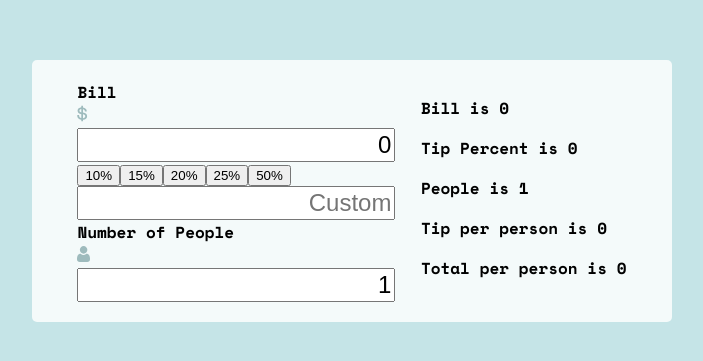
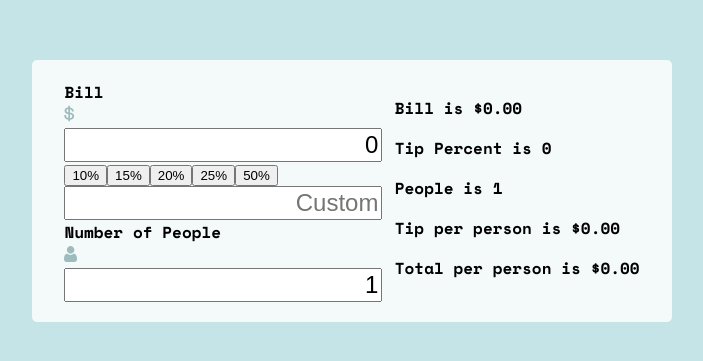
Before and after one commit to msalvatore22/Tip-Calculator, a React (Vite) app: page / in a window 1280 px wide. Shown: the part 209-570 px from the top of the page, without its empty margins (288-991 px from the left). Built offline with nearby package versions, Linux system fonts and the light colour scheme.

Commit message:
Format to usd

```diff
--- a/src/result/Result.jsx
+++ b/src/result/Result.jsx
@@ -1,16 +1,17 @@
 import React from 'react'
 import './result.css'
 import useStore from '../store'
+import formatter from '../usdFormatter'
 
 const Result = () => {
   const {bill, tipPercent, people, tipPerPerson, totalPerPerson} = useStore()
   return (
     <div>
-      <p>Bill is {bill}</p>
+      <p>Bill is {formatter.format(bill)}</p>
       <p>Tip Percent is {tipPercent}</p>
       <p>People is {people}</p>
-      <p>Tip per person is {tipPerPerson}</p>
-      <p>Total per person is {totalPerPerson}</p>
+      <p>Tip per person is {formatter.format(tipPerPerson)}</p>
+      <p>Total per person is {formatter.format(totalPerPerson)}</p>
     </div>
   )
 }
--- a/src/store.js
+++ b/src/store.js
@@ -4,11 +4,8 @@ import { create } from 'zustand'
 
 const calculateTipPerPerson = (bill, tipPercent, customTipPercent, people) => {
   let currentPercent = tipPercent !== 0 ? tipPercent : customTipPercent
-  console.log(currentPercent)
   const percent = currentPercent / 100
-  console.log(percent)
   const result = (bill * percent) / Number(people)
-  console.log(result)
   return result
 }
 
--- /dev/null
+++ b/src/usdFormatter.js
@@ -0,0 +1,6 @@
+const formatter = new Intl.NumberFormat('en-US', {
+  style: 'currency',
+  currency: 'USD',
+});
+
+export default formatter
```
